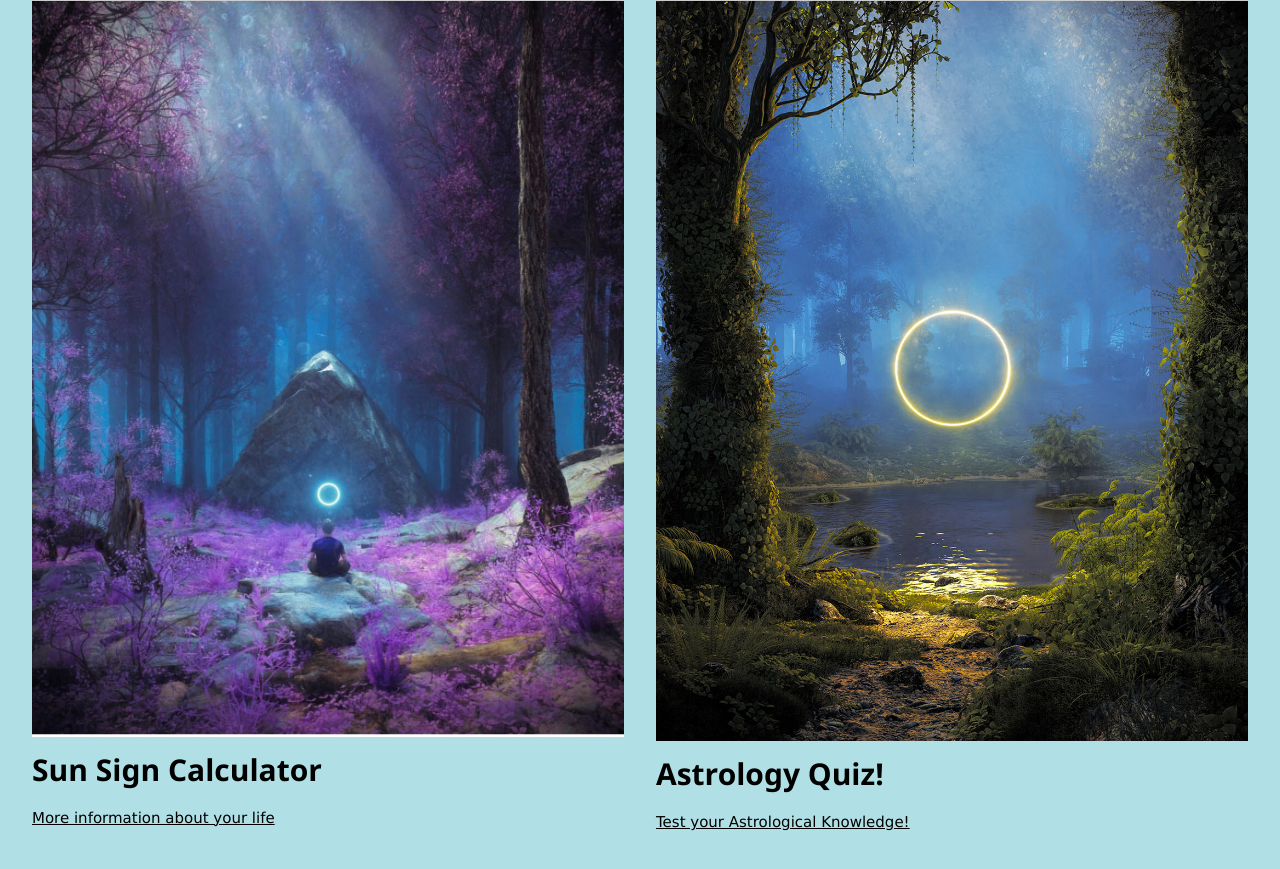
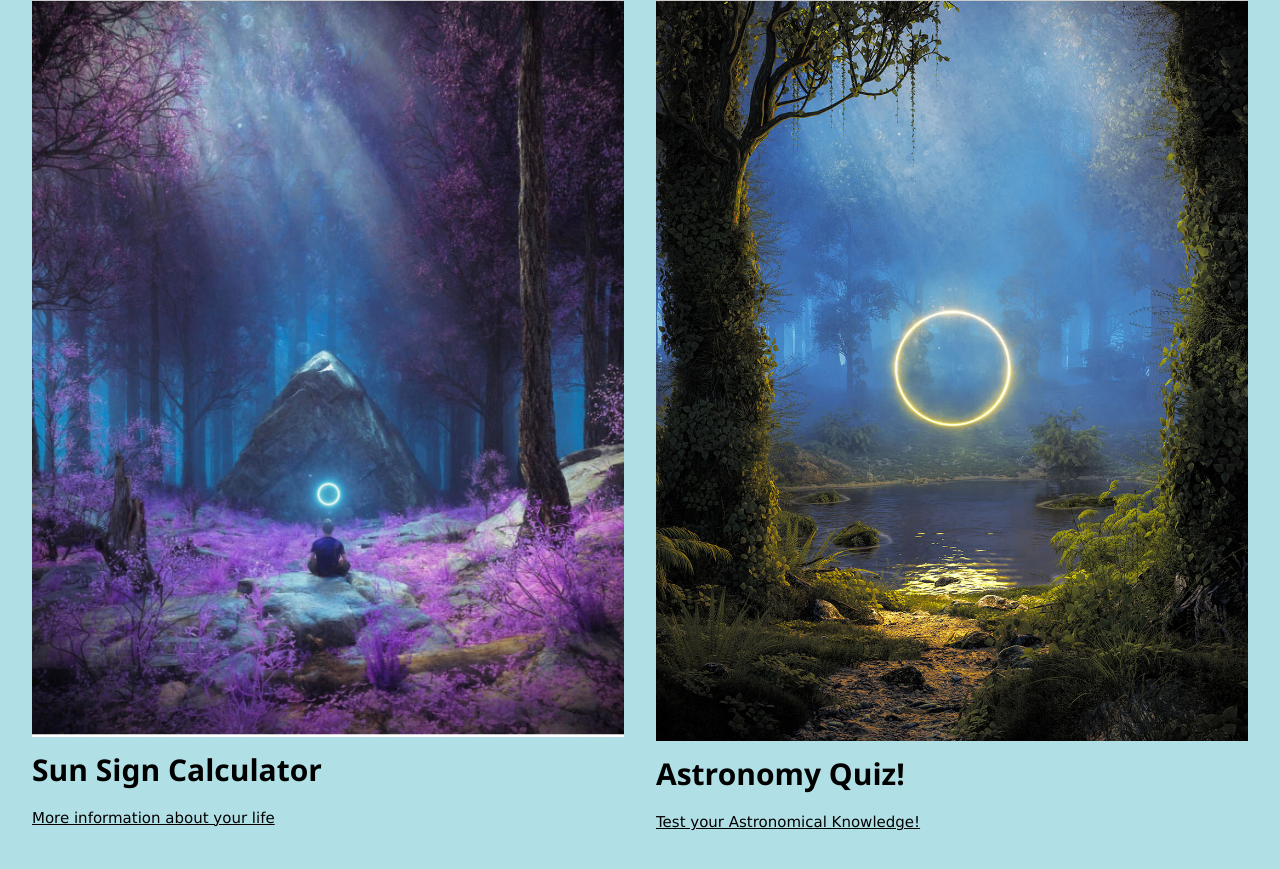
Before and after one commit to mariacaritina/cosmic--connections, a plain HTML site: page index.html in a window 1280 px wide. Shown: the part 2559-3428 px from the top of the page. Drawn offline with nearby package versions, Linux system fonts and the light colour scheme.

Commit message:
checked spelling

```diff
--- a/index.html
+++ b/index.html
@@ -49,8 +49,8 @@
 <div class="w3-half w3-container">
   <div class="w3-topbar w3-border-powderblue">
     <img src="images/ring.jpg" style="width:100%">
-    <h2><strong>Astrology Quiz!</strong></h2>
-    <a href="astro.html"><p>Test your Astrological Knowledge!</p></a>
+    <h2><strong>Astronomy Quiz!</strong></h2>
+    <a href="astro.html"><p>Test your Astronomical Knowledge!</p></a>
     </div>
 </div>
 </div>
```
Also changed, not shown: astro.html (+1 -1 lines).
